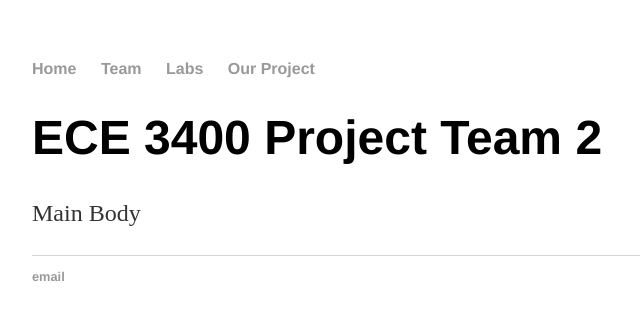
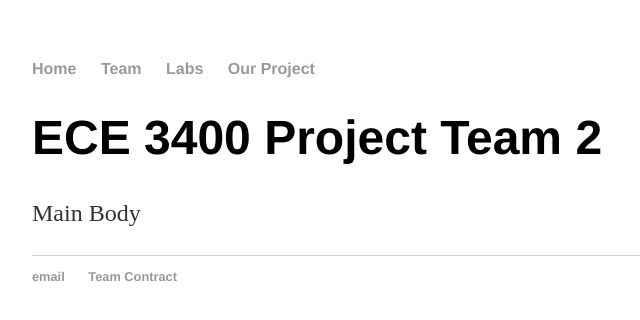
Before and after one commit to bgoldberg122/bgoldberg122.github.io, a plain HTML site: page index.html in a window 1280 px wide. Shown: the full height of the page, 160-800 px from the left. Drawn offline with Linux system fonts and the light colour scheme.

Commit message:
Update index.html

```diff
--- a/index.html
+++ b/index.html
@@ -22,6 +22,7 @@
 		<footer>
     		<ul>
         		<li><a href="mailto:brg52@cornell.edu">email</a></li>
+			<li><a href="https://docs.google.com/document/d/1QYaeo6S1xr8HS55E7Vrh6hDchle3bkK_/edit">Team Contract</a></li>
 			</ul>
 		</footer>
 	</body>
```
